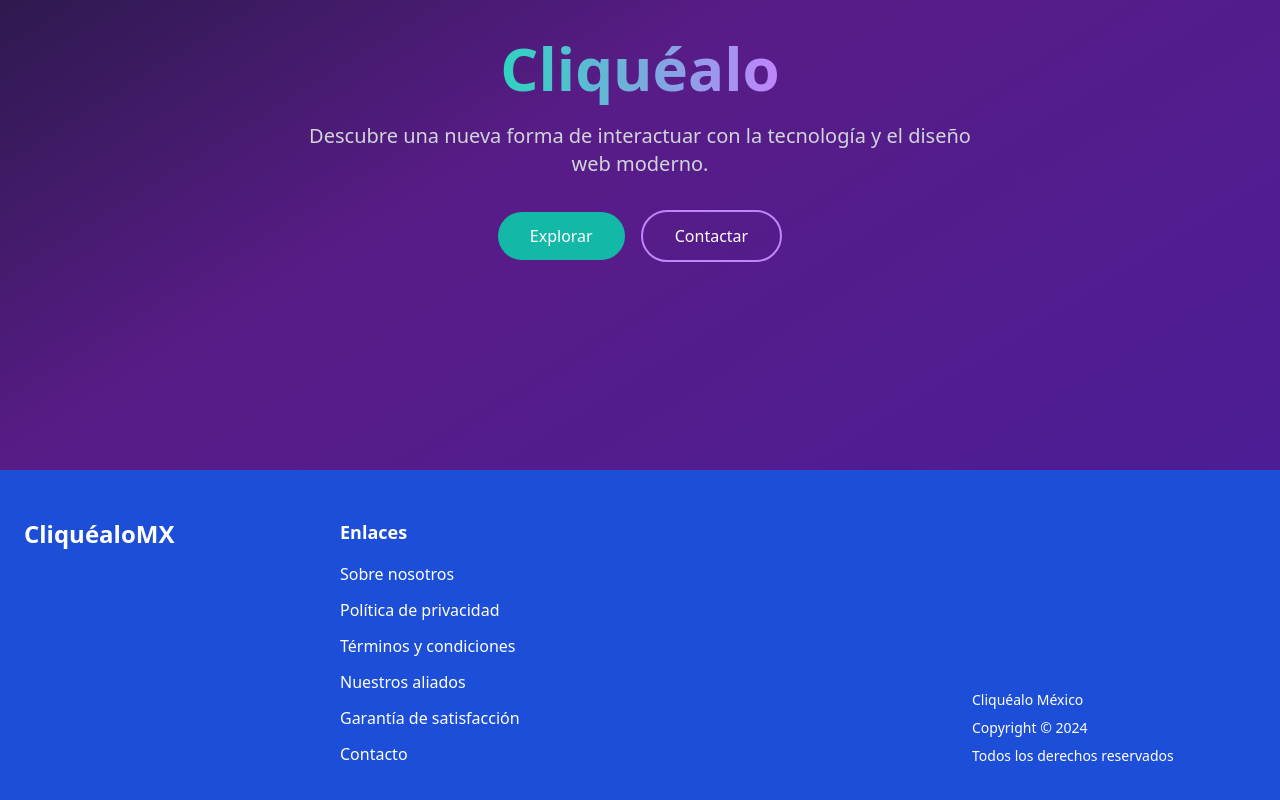
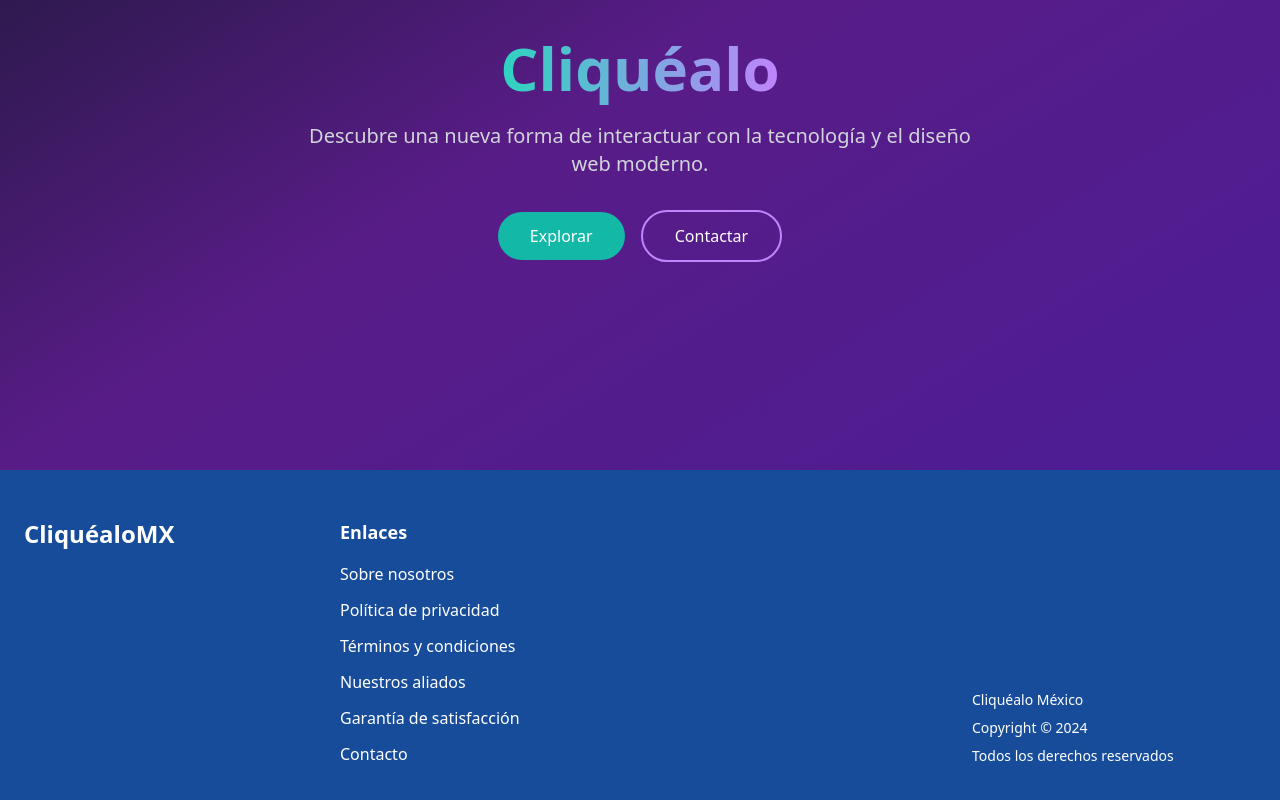
Before and after one commit to crisgp1/cliquealo, a React (Vite) app in the folder client/: page / in a window 1280 px wide. Shown: the part 390-1190 px from the top of the page. Built offline with nearby package versions, Linux system fonts and the light colour scheme.

Commit message:
Cambie el color de fondo del footer, dentro de (tailwind.config.jso) en la propiedad estend cree el nuevo color de acuerdo al diseño de figma con el nombre (azul-footeer)

```diff
--- a/client/src/components/ui/Footer.jsx
+++ b/client/src/components/ui/Footer.jsx
@@ -3,7 +3,7 @@ import { Facebook, Twitter, Instagram, Linkedin, Youtube, MapPin, Phone, Mail, S
 
 export function Footer() {
   return (
-    <footer className="bg-blue-700 text-white py-12 px-6">
+    <footer className="bg-azul-footer text-white py-12 px-6">
       <div className="max-w-7xl mx-auto grid grid-cols-1 md:grid-cols-2 lg:grid-cols-4 gap-8">
         {/* Logo */}
         <div className="col-span-1 md:col-span-2 lg:col-span-1">
--- a/client/tailwind.config.js
+++ b/client/tailwind.config.js
@@ -5,7 +5,11 @@ module.exports = {
     "./src/**/*.{js,ts,jsx,tsx}",
   ],
   theme: {
-    extend: {},
+    extend: {
+      colors: {
+        'azul-footer': '#174C9B', // Color azul personalizado del footer
+      },
+    },
 
   },
   plugins: [],
```
